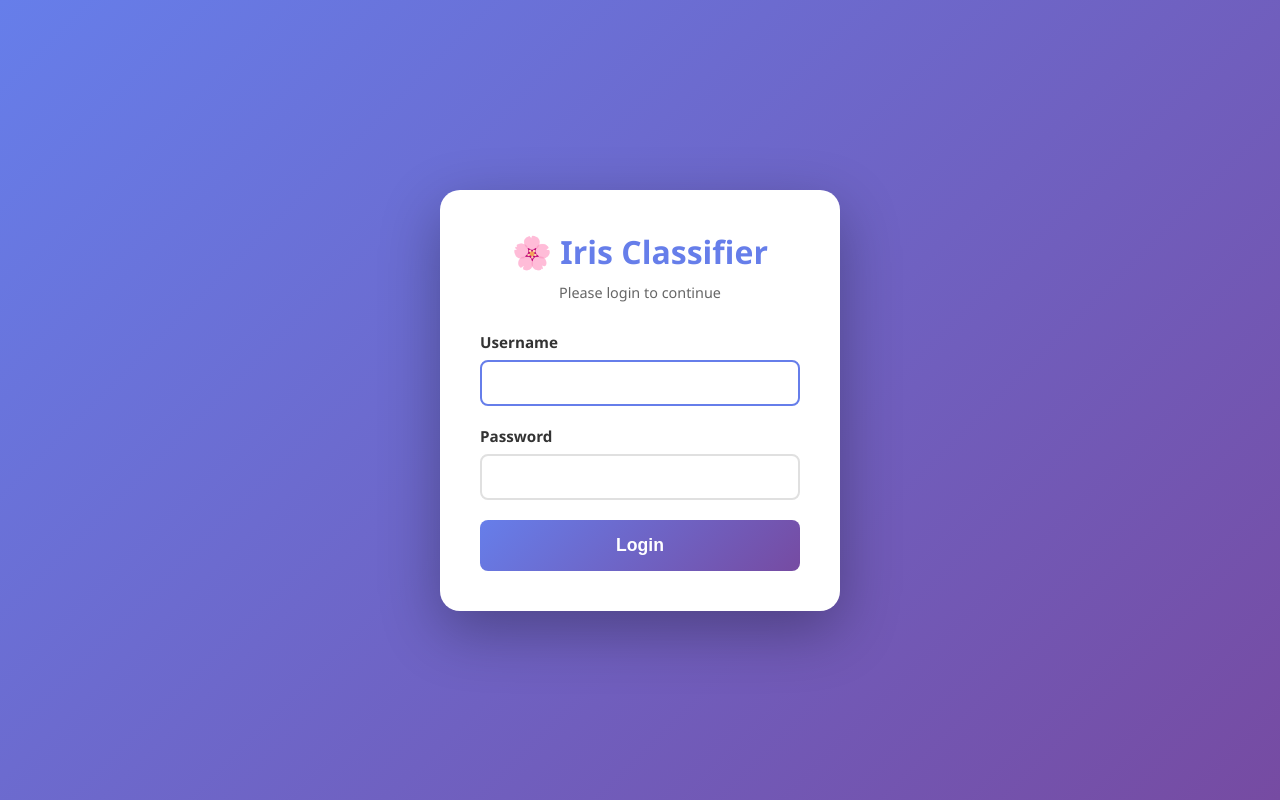
After one commit to MiguelGarcaoSilva/TestAzureAppServices, a Flask app: page /login in a window 1280 px wide. The commit adds this page. Run offline with Flask 3, Linux system fonts and the light colour scheme; parts of the project's set-up code (start-up, migrations or seed data) failed here and were passed over.

Commit message:
Move credentials to environment variables

```diff
--- a/app.py
+++ b/app.py
@@ -1,10 +1,17 @@
-from flask import Flask, request, jsonify, render_template
+from flask import Flask, request, jsonify, render_template, session, redirect, url_for
+from functools import wraps
 import pickle
 import numpy as np
 import pandas as pd
 import os
 
 app = Flask(__name__)
+app.secret_key = os.environ.get('SECRET_KEY', 'dev-secret-key-change-in-production')
+
+# Get credentials from environment variables
+# Set these in Azure App Service Configuration > Application Settings
+ADMIN_USERNAME = os.environ.get('ADMIN_USERNAME', 'admin')
+ADMIN_PASSWORD = os.environ.get('ADMIN_PASSWORD', 'changeme')
 
 # Load the pre-trained model
 model_path = os.path.join(os.path.dirname(__file__), 'model', 'model.pkl')
@@ -15,10 +22,45 @@ with open(model_path, 'rb') as f:
 data_path = os.path.join(os.path.dirname(__file__), 'data', 'iris.csv')
 df = pd.read_csv(data_path)
 
+
+def login_required(f):
+    """Decorator to require login for routes"""
+    @wraps(f)
+    def decorated_function(*args, **kwargs):
+        if 'user' not in session:
+            return redirect(url_for('login'))
+        return f(*args, **kwargs)
+    return decorated_function
+
+
+@app.route('/login', methods=['GET', 'POST'])
+def login():
+    """Login page"""
+    if request.method == 'POST':
+        username = request.form.get('username')
+        password = request.form.get('password')
+
+        if username == ADMIN_USERNAME and password == ADMIN_PASSWORD:
+            session['user'] = username
+            return redirect(url_for('home'))
+        else:
+            return render_template('login.html', error='Invalid username or password')
+
+    return render_template('login.html')
+
+
+@app.route('/logout')
+def logout():
+    """Logout and clear session"""
+    session.pop('user', None)
+    return redirect(url_for('login'))
+
+
 @app.route('/')
+@login_required
 def home():
     """Home page with web interface"""
-    return render_template('index.html')
+    return render_template('index.html', user=session.get('user'))
 
 @app.route('/api')
 def api_info():
@@ -44,6 +86,7 @@ def info():
     })
 
 @app.route('/predict', methods=['POST'])
+@login_required
 def predict():
     """Handle prediction from form or JSON"""
     try:
--- /dev/null
+++ b/templates/login.html
@@ -0,0 +1,149 @@
+<!DOCTYPE html>
+<html lang="en">
+<head>
+    <meta charset="UTF-8">
+    <meta name="viewport" content="width=device-width, initial-scale=1.0">
+    <title>Login - Iris Classifier</title>
+    <style>
+        * {
+            margin: 0;
+            padding: 0;
+            box-sizing: border-box;
+        }
+
+        body {
+            font-family: 'Segoe UI', Tahoma, Geneva, Verdana, sans-serif;
+            background: linear-gradient(135deg, #667eea 0%, #764ba2 100%);
+            min-height: 100vh;
+            display: flex;
+            justify-content: center;
+            align-items: center;
+            padding: 20px;
+        }
+
+        .container {
+            background: white;
+            border-radius: 20px;
+            box-shadow: 0 20px 60px rgba(0, 0, 0, 0.3);
+            padding: 40px;
+            max-width: 400px;
+            width: 100%;
+        }
+
+        h1 {
+            color: #667eea;
+            text-align: center;
+            margin-bottom: 10px;
+            font-size: 2em;
+        }
+
+        .subtitle {
+            text-align: center;
+            color: #666;
+            margin-bottom: 30px;
+            font-size: 0.9em;
+        }
+
+        .form-group {
+            margin-bottom: 20px;
+        }
+
+        label {
+            display: block;
+            color: #333;
+            font-weight: 600;
+            margin-bottom: 8px;
+            font-size: 0.95em;
+        }
+
+        input[type="text"],
+        input[type="password"] {
+            width: 100%;
+            padding: 12px;
+            border: 2px solid #e0e0e0;
+            border-radius: 8px;
+            font-size: 1em;
+            transition: border-color 0.3s;
+        }
+
+        input[type="text"]:focus,
+        input[type="password"]:focus {
+            outline: none;
+            border-color: #667eea;
+        }
+
+        .btn {
+            width: 100%;
+            padding: 15px;
+            background: linear-gradient(135deg, #667eea 0%, #764ba2 100%);
+            color: white;
+            border: none;
+            border-radius: 8px;
+            font-size: 1.1em;
+            font-weight: 600;
+            cursor: pointer;
+            transition: transform 0.2s, box-shadow 0.2s;
+        }
+
+        .btn:hover {
+            transform: translateY(-2px);
+            box-shadow: 0 5px 20px rgba(102, 126, 234, 0.4);
+        }
+
+        .error {
+            background: #fee;
+            border: 1px solid #f66;
+            color: #c00;
+            padding: 10px 15px;
+            border-radius: 8px;
+            margin-bottom: 20px;
+            text-align: center;
+        }
+
+        .demo-credentials {
+            margin-top: 20px;
+            padding: 15px;
+            background: #f8f9fa;
+            border-radius: 8px;
+            text-align: center;
+        }
+
+        .demo-credentials p {
+            color: #666;
+            font-size: 0.85em;
+            margin-bottom: 5px;
+        }
+
+        .demo-credentials code {
+            background: #e9ecef;
+            padding: 2px 6px;
+            border-radius: 4px;
+            font-family: monospace;
+        }
+    </style>
+</head>
+<body>
+    <div class="container">
+        <h1>🌸 Iris Classifier</h1>
+        <p class="subtitle">Please login to continue</p>
+
+        {% if error %}
+        <div class="error">{{ error }}</div>
+        {% endif %}
+
+        <form action="/login" method="POST">
+            <div class="form-group">
+                <label for="username">Username</label>
+                <input type="text" name="username" id="username" required autofocus>
+            </div>
+
+            <div class="form-group">
+                <label for="password">Password</label>
+                <input type="password" name="password" id="password" required>
+            </div>
+
+            <button type="submit" class="btn">Login</button>
+        </form>
+    </div>
+</body>
+</html>
```
Also changed, not shown: templates/index.html (+48 -0 lines).
